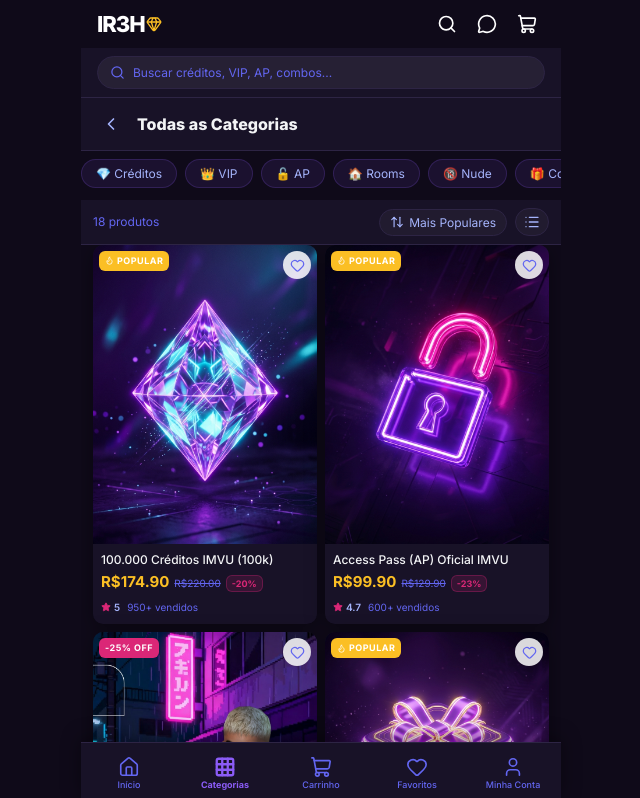
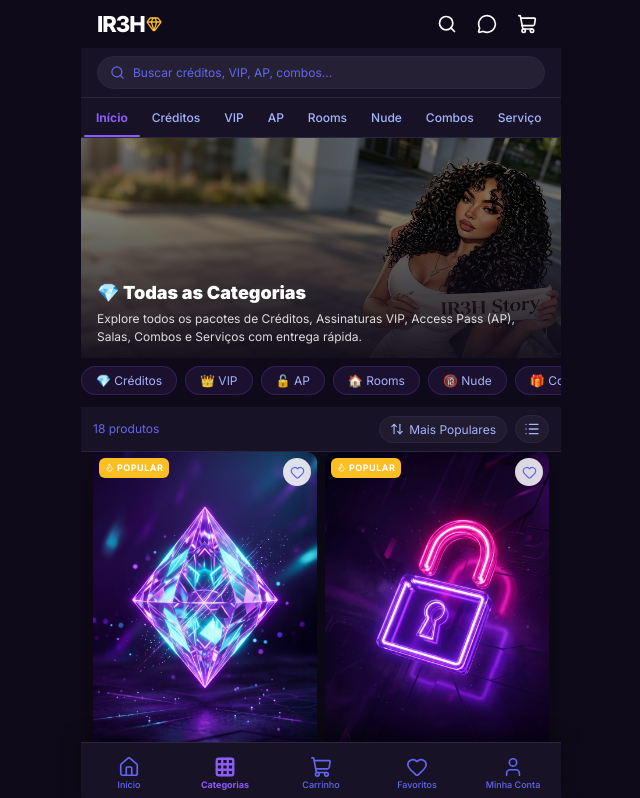
Before and after one commit to moisesalves0015/ir3h, a React (Vite) app: page /categoria in a window 1280 px wide. Shown: the top 798 px of the page, without its empty margins (319-959 px from the left). Built offline with nearby package versions, Linux system fonts and the light colour scheme.

Commit message:
feat: design layout updates, unify category covers, add service category, and standard icons color

```diff
--- a/package.json
+++ b/package.json
@@ -18,6 +18,7 @@
     "@types/react": "^19.2.14",
     "@types/react-dom": "^19.2.3",
     "@types/react-router-dom": "^5.3.3",
+    "firebase": "^12.16.0",
     "jimp": "^1.6.1",
     "lucide-react": "^1.14.0",
     "react": "^19.2.6",
--- a/src/App.tsx
+++ b/src/App.tsx
@@ -80,7 +80,7 @@
       const seg = location.pathname.split('/')[2];
       const tabMap: Record<string, string> = {
         credits: 'Créditos', vip: 'VIP', ap: 'AP',
-        rooms: 'Rooms', nude: 'Nude', combos: 'Combos',
+        rooms: 'Rooms', nude: 'Nude', combos: 'Combos', service: 'Serviço',
       };
       return tabMap[seg] ?? navTabs[0];
     }
@@ -96,6 +96,7 @@
       'Rooms': '/categoria/rooms',
       'Nude': '/categoria/nude',
       'Combos': '/categoria/combos',
+      'Serviço': '/categoria/service',
     };
     navigate(slugMap[tab] ?? '/');
   };
@@ -105,7 +106,7 @@
       {/* Sticky header */}
       <TopBar cartCount={cartCount} />
       {!isSearch && <SearchBar />}
-      {isHome && (
+      {(isHome || location.pathname.startsWith('/categoria')) && (
         <NavTabs activeTab={activeNavTab} onChange={handleNavTabChange} />
       )}
 
--- a/src/components/CategoryGrid/CategoryGrid.tsx
+++ b/src/components/CategoryGrid/CategoryGrid.tsx
@@ -1,18 +1,18 @@
 import { useNavigate } from 'react-router-dom';
 import './CategoryGrid.css';
-import { ChevronRight, Gem, Crown, Unlock, Gift, Home, Flame } from 'lucide-react';
+import { ChevronRight, Gem, Crown, Unlock, Gift, Home, Flame, Wrench } from 'lucide-react';
 import { categories } from '../../data/mockData';
-import { getProductsByCategory } from '../../data/products';
-import type { ProductCategory } from '../../data/products';
 
 const getCategoryIcon = (id: string) => {
+  const iconColor = '#db2777'; // Pink color standardized for all icons
   switch (id) {
-    case 'credits': return <Gem size={20} style={{ color: '#fbbf24' }} />;
-    case 'vip':     return <Crown size={20} style={{ color: '#a78bfa' }} />;
-    case 'ap':      return <Unlock size={20} style={{ color: '#db2777' }} />;
-    case 'rooms':   return <Home size={20} style={{ color: '#60a5fa' }} />;
-    case 'nude':    return <Flame size={20} style={{ color: '#ec4899' }} />;
-    case 'combos':  return <Gift size={20} style={{ color: '#a78bfa' }} />;
+    case 'credits': return <Gem size={20} style={{ color: iconColor }} />;
+    case 'vip':     return <Crown size={20} style={{ color: iconColor }} />;
+    case 'ap':      return <Unlock size={20} style={{ color: iconColor }} />;
+    case 'rooms':   return <Home size={20} style={{ color: iconColor }} />;
+    case 'nude':    return <Flame size={20} style={{ color: iconColor }} />;
+    case 'combos':  return <Gift size={20} style={{ color: iconColor }} />;
+    case 'service': return <Wrench size={20} style={{ color: iconColor }} />;
     default:        return null;
   }
 };
@@ -30,17 +30,15 @@
       </div>
       <div className="cat-grid">
         {categories.map(cat => {
-          const count = getProductsByCategory(cat.id as ProductCategory).length;
           return (
             <button
               key={cat.id}
               className="cat-item"
               onClick={() => navigate(`/categoria/${cat.id}`)}
-              aria-label={`Ver ${cat.label} — ${count} produtos`}
+              aria-label={`Ver ${cat.label}`}
             >
               <span className="cat-icon">{getCategoryIcon(cat.id)}</span>
               <span className="cat-label">{cat.label}</span>
-              <span className="cat-count">{count}</span>
             </button>
           );
         })}
--- a/src/components/FlashSale/FlashSale.tsx
+++ b/src/components/FlashSale/FlashSale.tsx
@@ -54,7 +54,7 @@
         </button>
       </div>
 
-      <div className="flash-products scroll-x" style={{ padding: '0 var(--space-3) var(--space-3)' }}>
+      <div className="flash-products scroll-x" style={{ padding: '0 var(--space-4) var(--space-3)' }}>
         {products.map(product => (
           <div key={product.id} className="flash-product-wrap">
             <ProductCard product={product} variant="flash" onBuy={onBuy} />
--- a/src/data/mockData.ts
+++ b/src/data/mockData.ts
@@ -40,6 +40,7 @@
   { id: 'rooms',   label: 'Rooms',    emoji: '🏠', color: '#1e3a8a' },
   { id: 'nude',    label: 'Nude',     emoji: '🔞', color: '#85144b' },
   { id: 'combos',  label: 'Combos',   emoji: '🎁', color: '#111827' },
+  { id: 'service', label: 'Serviço',  emoji: '🔧', color: '#db2777' },
 ];
 
 // ─── Flash Sale Products (Ofertas Relâmpago) ───────────────────
@@ -237,4 +238,4 @@
 ];
 
 // ─── Navigation tabs ──────────────────────────────────────────
-export const navTabs = ['Início', 'Créditos', 'VIP', 'AP', 'Rooms', 'Nude', 'Combos'];
+export const navTabs = ['Início', 'Créditos', 'VIP', 'AP', 'Rooms', 'Nude', 'Combos', 'Serviço'];
--- a/src/data/products.ts
+++ b/src/data/products.ts
@@ -3,7 +3,7 @@
 // ============================================================
 
 export type ProductBadge = 'sale' | 'new' | 'hot' | 'exclusive';
-export type ProductCategory = 'credits' | 'vip' | 'ap' | 'rooms' | 'nude' | 'combos';
+export type ProductCategory = 'credits' | 'vip' | 'ap' | 'rooms' | 'nude' | 'combos' | 'service';
 export type DeliveryMode = 'gift' | 'transfer' | 'login' | 'gift_or_transfer';
 
 export interface ProductBenefit {
@@ -548,7 +548,7 @@
   rating: 4.9,
   reviews: 112,
   sold: '420',
-  category: 'rooms',
+  category: 'service',
   deliveryTime: '30 a 90 minutos',
   deliveryModes: ['login'],
   benefits: [
@@ -952,4 +952,11 @@
     color: '#111827',
     image: '/images/cover_all.png',
   },
+  service: {
+    label: 'Serviço',
+    description: 'Serviços especializados, decorações e personalizações para o seu avatar e conta IMVU.',
+    emoji: '🔧',
+    color: '#db2777',
+    image: '/images/cover_all.png',
+  },
 };
--- a/src/pages/CategoryPage/CategoryPage.css
+++ b/src/pages/CategoryPage/CategoryPage.css
@@ -46,7 +46,7 @@
 /* Hero */
 .cat-page__hero {
   position: relative;
-  height: 140px;
+  height: 220px;
   overflow: hidden;
 }
 
--- a/src/pages/CategoryPage/CategoryPage.tsx
+++ b/src/pages/CategoryPage/CategoryPage.tsx
@@ -1,7 +1,7 @@
 import { useParams, useNavigate } from 'react-router-dom';
 import './CategoryPage.css';
 import { useState, useMemo } from 'react';
-import { ChevronLeft, SlidersHorizontal, ArrowUpDown, Grid3x3, List } from 'lucide-react';
+import { SlidersHorizontal, ArrowUpDown, Grid3x3, List } from 'lucide-react';
 import { getProductsByCategory, allProducts, categoryMeta } from '../../data/products';
 import type { ProductCategory } from '../../data/products';
 import ProductCard from '../../components/ProductCard/ProductCard';
@@ -53,36 +53,20 @@
 
   return (
     <div className="cat-page">
-      {/* Header */}
-      <div className="cat-page__header">
-        <button
-          className="cat-page__back"
-          onClick={() => navigate(-1)}
-          aria-label="Voltar"
-        >
-          <ChevronLeft size={20} />
-        </button>
-        <div className="cat-page__header-info">
-          {meta ? (
-            <>
-              <span className="cat-page__emoji">{meta.emoji}</span>
-              <h1 className="cat-page__title">{meta.label}</h1>
-            </>
-          ) : (
-            <h1 className="cat-page__title">Todas as Categorias</h1>
-          )}
+      {/* Unified Hero cover banner with overlay title and description */}
+      <div className="cat-page__hero">
+        <img src={meta ? meta.image : '/images/cover_all.png'} alt={meta ? meta.label : 'IR3H Store'} className="cat-page__hero-img" />
+        <div className="cat-page__hero-overlay">
+          <div style={{ display: 'flex', flexDirection: 'column', gap: '4px' }}>
+            <h2 className="cat-page__hero-title" style={{ fontSize: 'var(--font-xl)', fontWeight: '900', color: '#ffffff' }}>
+              {meta ? `${meta.emoji} ${meta.label}` : '💎 Todas as Categorias'}
+            </h2>
+            <p className="cat-page__description">
+              {meta ? meta.description : 'Explore todos os pacotes de Créditos, Assinaturas VIP, Access Pass (AP), Salas, Combos e Serviços com entrega rápida.'}
+            </p>
+          </div>
         </div>
       </div>
-
-      {/* Hero image for specific category */}
-      {meta && (
-        <div className="cat-page__hero">
-          <img src={meta.image} alt={meta.label} className="cat-page__hero-img" />
-          <div className="cat-page__hero-overlay">
-            <p className="cat-page__description">{meta.description}</p>
-          </div>
-        </div>
-      )}
 
       {/* Category pills when viewing all */}
       {!id && (
```
Also changed, not shown: 1 other file (tests, documents, lock files or other folders).
